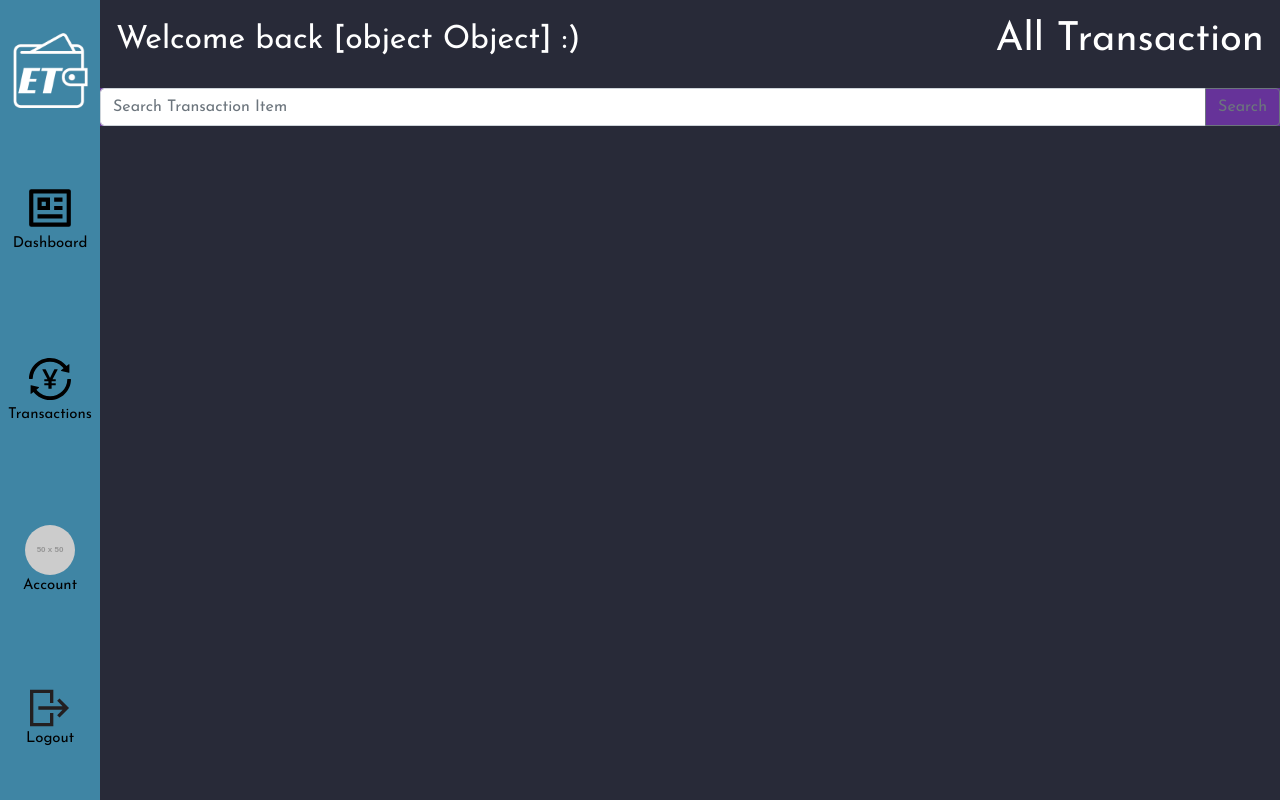
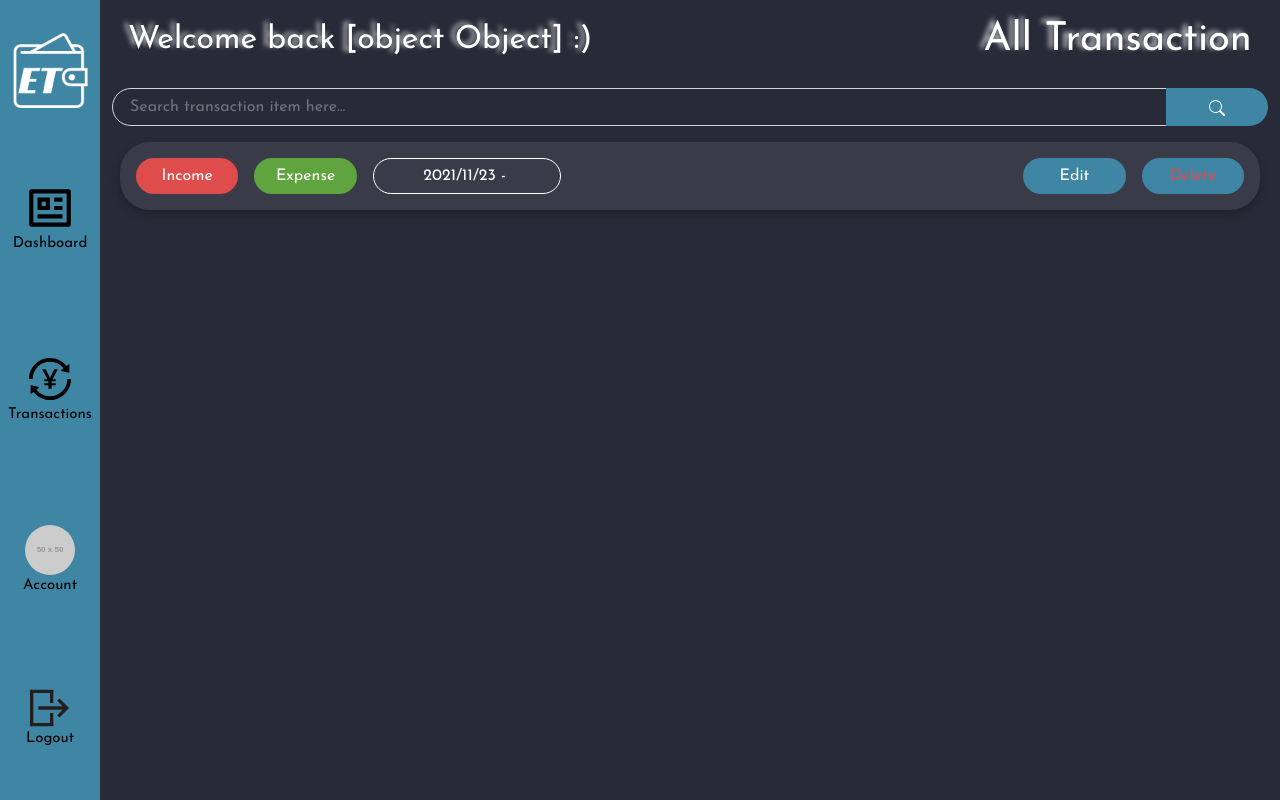
Before and after one commit to VikiSevcikova/expense-tracker, a React (Create React App) app: page /alltransaction in a window 1280 px wide. Built offline with nearby package versions, Linux system fonts and the light colour scheme.

Commit message:
search, filter layout updated

```diff
--- a/package.json
+++ b/package.json
@@ -11,6 +11,7 @@
     "node-sass": "^6.0.1",
     "react": "^17.0.2",
     "react-bootstrap": "^2.0.2",
+    "react-datepicker": "^4.3.0",
     "react-dom": "^17.0.2",
     "react-icons": "^4.3.1",
     "react-redux": "^7.2.6",
--- /dev/null
+++ b/src/features/filter/Filter.js
@@ -0,0 +1,63 @@
+import React, { useState } from 'react';
+import "./Filter.scss";
+import {
+  Container,
+  Col,
+  Button
+} from 'react-bootstrap';
+import DatePicker from "react-datepicker";
+import "react-datepicker/dist/react-datepicker.css";
+
+const Filter = () => {
+
+  //Calendar filter
+  const [dateRange, setDateRange] = useState([new Date(), null]);
+  const [startDate, endDate] = dateRange;
+
+  return (
+    <>
+      <Container className="filterContainer">
+        <Col className="filterOptions">
+          <Button
+            className="incomeFilter"
+          >
+            Income
+          </Button>
+          <Button
+            className="expenseFilter"
+          >
+            Expense
+          </Button>
+          <DatePicker
+          className="dateFilter"
+            dateFormat="yyyy/MM/dd"
+            monthsShown={2}
+            selectsRange={true}
+            startDate={startDate}
+            endDate={endDate}
+            onChange={(update) => {
+              setDateRange(update);
+            }}
+          />
+        </Col>
+
+        <Col className="buttons">
+          <Button
+            className="editBtn"
+          >
+            Edit
+          </Button>
+          <Button
+            className="deleteBtn"
+          >
+            Delete
+          </Button>
+        </Col>
+      </Container>
+
+
+    </>
+  );
+};
+
+export default Filter;
--- /dev/null
+++ b/src/features/filter/Filter.scss
@@ -0,0 +1,66 @@
+@import "../../utils/component";
+
+.filterContainer {
+  display: flex;
+  align-items: center;
+  flex-direction: row;
+  justify-content: center;
+  margin-top: 1rem;
+  background-color: $boxColor;
+  padding: 1rem;
+  border-radius: 30px;
+  filter: drop-shadow(0px 4px 4px rgba(0, 0, 0, 0.25));
+  .filterOptions {
+    display: flex;
+    justify-content: flex-start;
+    align-items: center;
+    flex-direction: row;
+    gap: 1rem;
+    .incomeFilter {
+      border-radius: 10vw;
+      background-color: $accentColor3;
+      width: 8vw;
+      border: none;
+    }
+    .expenseFilter {
+      border-radius: 10vw;
+      width: 8vw;
+      background-color: $accentColor4;
+      border: none;
+    }
+    .dateFilter {
+      background-color: transparent;
+      color: $txtColor1;
+      border-radius: 10vw;
+      border: solid 0.1rem $txtColor1;
+      padding: 0.3rem;
+      width: 100%;
+      text-align: center;
+      &:focus {
+        outline: none;
+        border: 0.2rem solid $accentColor2 !important;
+      }
+    }
+  }
+  .buttons {
+    display: flex;
+    justify-content: flex-end;
+    align-items: center;
+    flex-direction: row;
+    gap: 1rem;
+    .editBtn {
+      border-radius: 10vw;
+      width: 8vw;
+      background-color: $accentColor1;
+      border: none;
+      color: $txtColor1;
+    }
+    .deleteBtn {
+      border-radius: 10vw;
+      width: 8vw;
+      background-color: $accentColor1;
+      border: none;
+      color: $accentColor3;
+    }
+  }
+}
--- a/src/features/greetings/Greeting.scss
+++ b/src/features/greetings/Greeting.scss
@@ -1,4 +1,5 @@
 @import "../../utils/component";
 
 .greeting {
+  text-shadow: -5px -2px 5px rgba(253, 252, 252, 0.7);
 }
--- a/src/features/search/SearchBar.js
+++ b/src/features/search/SearchBar.js
@@ -5,19 +5,22 @@ import {
   Button
 } from 'react-bootstrap';
 import "./SearchBar.scss";
+import { BsSearch } from "react-icons/bs";
 
 
 const SearchBar = () => {
   return (
     <>
       <InputGroup className="searchBar">
+
         <FormControl
-          placeholder="Search Transaction Item"
-          aria-label="Search Transaction Item"
-          aria-describedby="basic-addon2"
+          className="searchInput"
+          placeholder=" Search transaction item here..."
         />
-        <Button variant="outline-secondary" id="button-addon2">
-          Search
+        <Button
+          className="searchBtn"
+        >
+          <BsSearch className="searchIcon" />
         </Button>
       </InputGroup>
     </>
--- a/src/features/search/SearchBar.scss
+++ b/src/features/search/SearchBar.scss
@@ -1,4 +1,24 @@
+@import "../../utils/component";
+
 .searchBar {
   width: 100%;
-  background-color: rebeccapurple;
+  background-color: transparent;
+  .searchIcon {
+    color: $txtColor1;
+  }
+  .searchInput {
+    border-radius: 10vw;
+    background-color: transparent;
+    &:focus {
+      box-shadow: none;
+      border: 0.2rem solid $accentColor2;
+    }
+  }
+  .searchBtn {
+    background-color: $accentColor1;
+    border-radius: 10vw;
+    width: 8vw;
+    background-color: $accentColor1;
+    border: none;
+  }
 }
--- a/src/pages/allTransaction/AllTransaction.js
+++ b/src/pages/allTransaction/AllTransaction.js
@@ -1,17 +1,25 @@
 import React from 'react';
 import Greeting from '../../features/greetings/Greeting';
 import SearchBar from '../../features/search/SearchBar';
-import "./AllTransaction.scss"
+import Filter from "../../features/filter/Filter";
+import "./AllTransaction.scss";
+import {
+  Container,
+} from 'react-bootstrap';
 
 const AllTransaction = () => {
   return (
     <>
-
-      <header>
-        <Greeting />
-        <h1 className="pageTitle">All Transaction</h1>
-      </header>
-      <SearchBar />
+      <Container
+        className="transactionContainer"
+        fluid>
+        <header>
+          <Greeting />
+          <h1 className="pageTitle">All Transaction</h1>
+        </header>
+        <SearchBar />
+        <Filter />
+      </Container>
     </>
   );
 };
--- a/src/pages/allTransaction/AllTransaction.scss
+++ b/src/pages/allTransaction/AllTransaction.scss
@@ -1,9 +1,14 @@
 @import "../../utils/component";
 
+.transactionContainer {
   header {
     display: flex;
     justify-content: space-between;
     align-items: center;
     padding: 1rem;
     color: $txtColor1;
+    .pageTitle {
+      text-shadow: -5px -2px 5px rgba(253, 252, 252, 0.7);
     }
+  }
+}
--- a/src/utils/_component.scss
+++ b/src/utils/_component.scss
@@ -3,7 +3,7 @@ $bgColor: #282a38;
 $boxColor: #393b49;
 $accentColor1: #3f85a4;
 $accentColor2: #34a0a4;
+$accentColor3: #de4c4c;
+$accentColor4: #5fa43f;
 $txtColor1: white;
 $txtColor2: black;
-$txtColor3: #de4c4c;
-$txtColor4: #5fa43f;
```
Also changed, not shown: 1 other file (tests, documents, lock files or other folders). Lines whose indentation alone changed are shown as unchanged.
